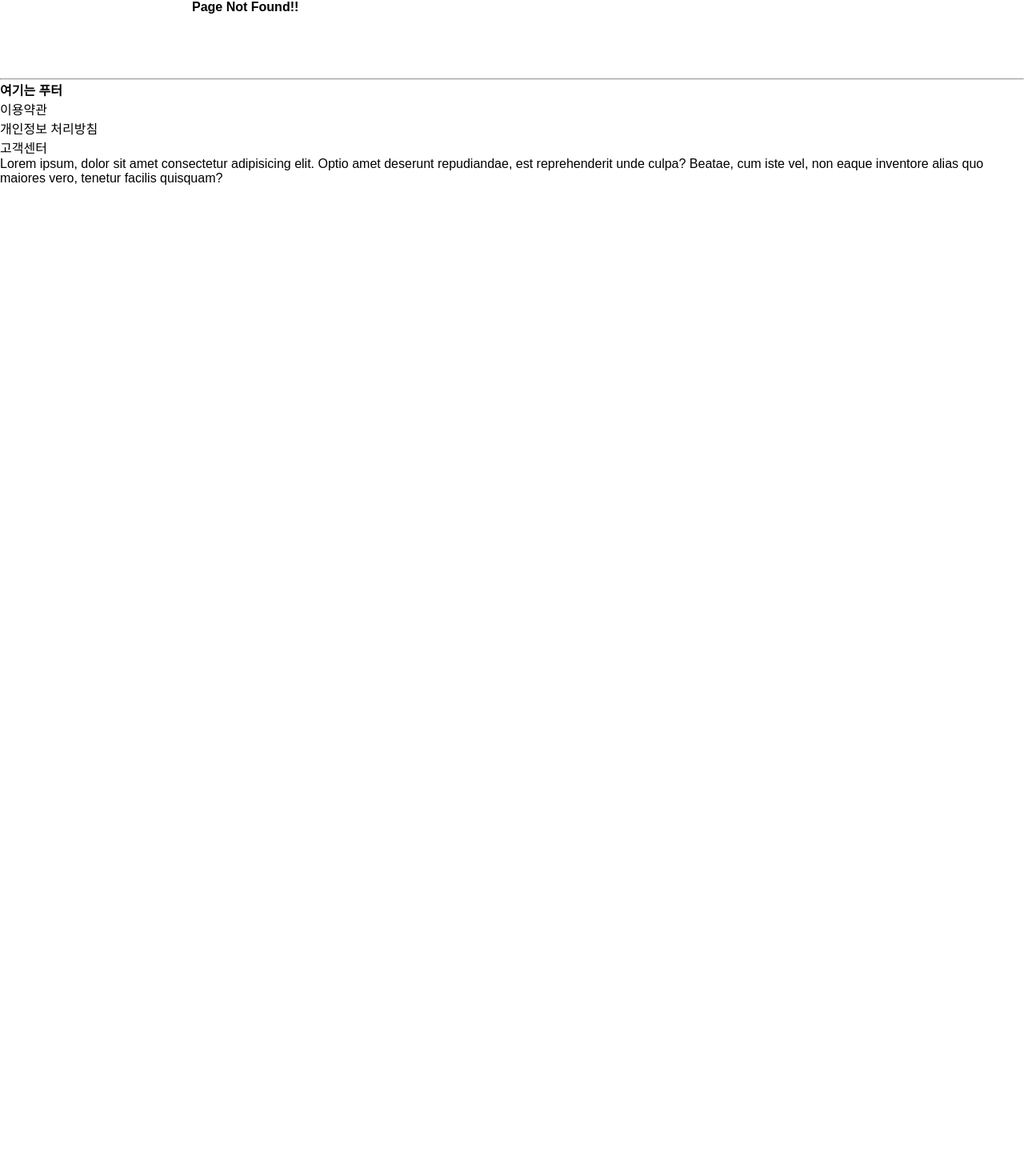
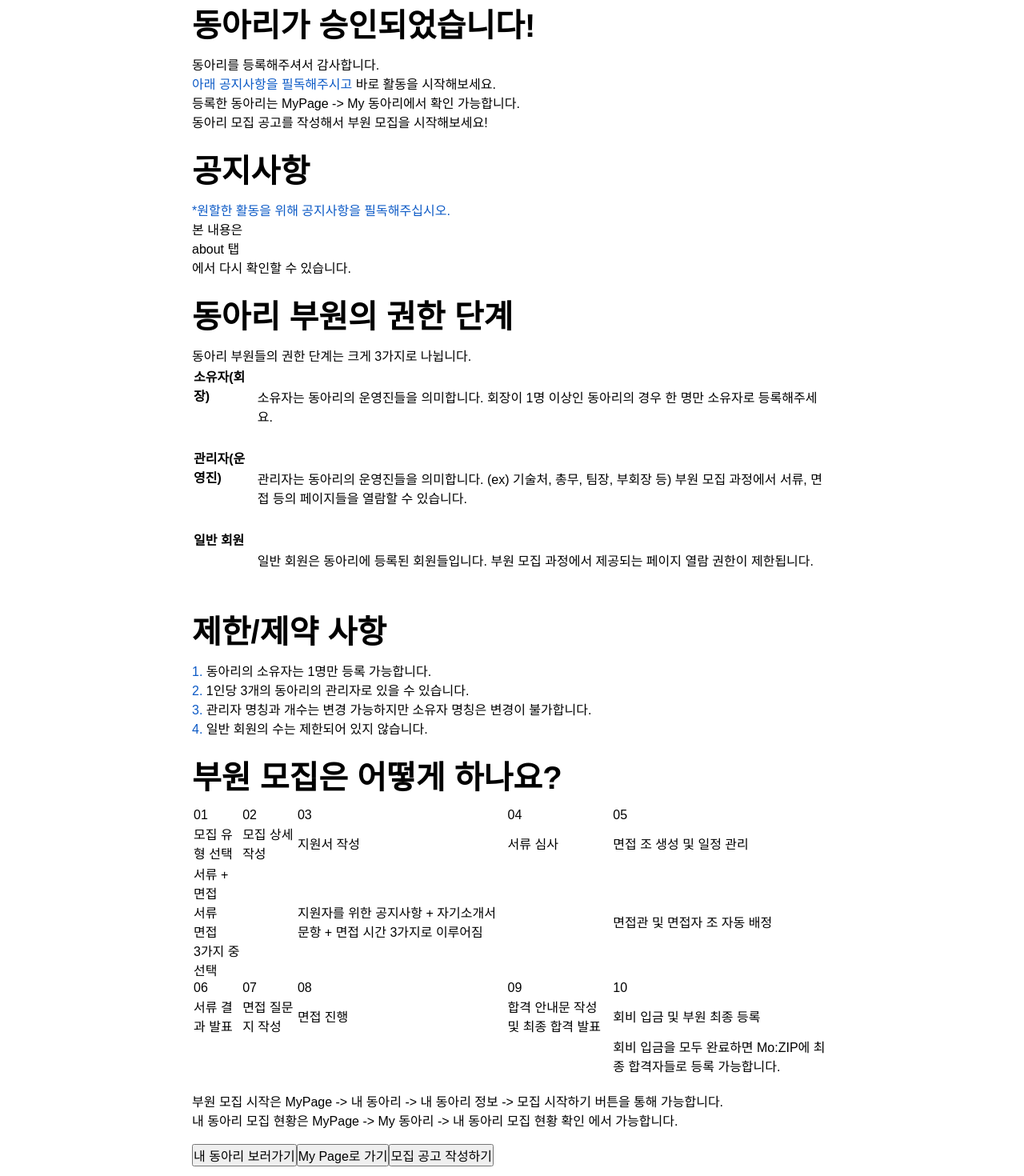
Before and after one commit to Kim-Hyunjo/MoZIP, a React (Create React App) app in the folder front/: page /circle/open/approval in a window 1280 px wide. Shown: the part 282-1752 px from the top of the page at 80% size. Before the commit the page ends 800 px from the top, so only its background shows below. Built offline with nearby package versions, Linux system fonts and the light colour scheme.

Commit message:
feat: Add circle/open/approval(CircleOpenApproval) circle/open/success(CircleOpenSuccess), circle/open/reject(CircleOpenSuccess) Pages

```diff
--- a/front/src/App.tsx
+++ b/front/src/App.tsx
@@ -39,6 +39,9 @@ import detailPage1 from './pages/detailPage1';
 import SelfIntroduction from './pages/SelfIntroduction';
 import myPageNotice from './pages/mypage/myPageNotice';
 import myPageIntroduction from './pages/mypage/myPageIntroduction';
+import CircleOpenSuccess from './pages/circle/CircleOpenSuccess';
+import CircleOpenApproval from './pages/circle/CircleOpenApproval';
+import CircleOpenReject from './pages/circle/CircleOpenReject';
 function App() {
   return (
     <Router>
@@ -72,11 +75,11 @@ function App() {
                 </li>
                 <li>
                   <NavLink exact to="/intro">
-                    Guide
+                    Recruit
                   </NavLink>
                   <ul className="sub">
                     <li>
-                      <NavLink exact to="/">
+                      <NavLink exact to="circle/open">
                         동아리 개설
                       </NavLink>
                     </li>
@@ -122,16 +125,54 @@ function App() {
             <Route exact path="/mypage" component={mypage} />
             <Route exact path="/mypage/edit" component={myPageEdit} />
             <Route exact path="/mypage/status" component={mypageStatus} />
-            <Route exact path="/mypage/introduction" component={SelfIntroduction} />
-            <Route exact path="/about/Use" component ={Use}></Route>
-            <Route exact path="/circle/Open" component ={Open}></Route>
+            <Route
+              exact
+              path="/mypage/introduction"
+              component={SelfIntroduction}
+            />
+            <Route exact path="/about/use" component={Use}></Route>
+            <Route exact path="/circle/open" component={Open}></Route>
+            <Route
+              exact
+              path="/circle/open/success"
+              component={CircleOpenSuccess}
+            ></Route>
+            <Route
+              exact
+              path="/circle/open/approval"
+              component={CircleOpenApproval}
+            ></Route>
+            <Route
+              exact
+              path="/circle/open/reject"
+              component={CircleOpenReject}
+            ></Route>
             <Route exact path="/list" component={List} />
-            <Route exact path="/list/academy/{circleID}/apply/success" component={ListApplySuccess} />
-            <Route exact path="/list/academy/{circleID}/apply/fail" component={ListApplyFail} />
-            <Route exact path="/list/academy/{circleID}/apply" component ={Apply}></Route>
-            <Route exact path="/list/academy/{circleID}/apply2" component ={Apply2}></Route>
-            <Route exact path="/list/academy/{circleID}" component ={CircleDetail}></Route>
-
+            <Route
+              exact
+              path="/list/academy/{circleID}/apply/success"
+              component={ListApplySuccess}
+            />
+            <Route
+              exact
+              path="/list/academy/{circleID}/apply/fail"
+              component={ListApplyFail}
+            />
+            <Route
+              exact
+              path="/list/academy/{circleID}/apply"
+              component={Apply}
+            ></Route>
+            <Route
+              exact
+              path="/list/academy/{circleID}/apply2"
+              component={Apply2}
+            ></Route>
+            <Route
+              exact
+              path="/list/academy/{circleID}"
+              component={CircleDetail}
+            ></Route>
             <Route
               exact
               path="/mypage/introduction"
--- a/front/src/components/IntroductionInfoList.tsx
+++ b/front/src/components/IntroductionInfoList.tsx
@@ -1,23 +1,18 @@
-
 import React, { Component } from 'react';
 import IntroductionInfo from './IntroductionInfo';
 
 class IntroductionInfoList extends Component<any> {
   static defaultProps = {
-    data: []
-  }
+    data: [],
+  };
 
   render() {
-    const  data  = this.props;
-    const list = data.map(
-      (info:any) => (<IntroductionInfoList key={info.id} info={info}/>)
-    );
+    const data = this.props;
+    const list = data.map((info: any) => (
+      <IntroductionInfoList key={info.id} info={info} />
+    ));
 
-    return (
-      <div>
-        {list}
-      </div>
-    );
+    return <div>{list}</div>;
   }
 }
 
--- /dev/null
+++ b/front/src/pages/circle/CircleOpenApproval.tsx
@@ -0,0 +1,178 @@
+import { BrowserRouter as Router, Route, Link } from 'react-router-dom';
+import React, { useState } from 'react';
+
+const CircleOpenApproval = () => {
+  return (
+    <div>
+      <div>
+        <h2>동아리가 승인되었습니다!</h2>
+        <div>동아리를 등록해주셔서 감사합니다.</div>
+        <div>
+          <span>아래 공지사항을 필독해주시고</span> 바로 활동을 시작해보세요.
+        </div>
+        <div>
+          등록한 동아리는 MyPage &#45;&#62; My 동아리에서 확인 가능합니다.
+        </div>
+        <div>동아리 모집 공고를 작성해서 부원 모집을 시작해보세요!</div>
+      </div>
+
+      <br />
+
+      <div>
+        <h2>공지사항</h2>
+        <div>
+          <span>*원할한 활동을 위해 공지사항을 필독해주십시오.</span>
+        </div>
+        <div>
+          본 내용은 <p>about 탭</p>에서 다시 확인할 수 있습니다.
+        </div>
+      </div>
+
+      <br />
+
+      <div>
+        <h2>동아리 부원의 권한 단계</h2>
+        <div>동아리 부원들의 권한 단계는 크게 3가지로 나뉩니다.</div>
+        <table>
+          <tr>
+            <td>
+              <h3>소유자(회장)</h3>
+            </td>
+            <td>
+              소유자는 동아리의 운영진들을 의미합니다. 회장이 1명 이상인
+              동아리의 경우 한 명만 소유자로 등록해주세요.
+            </td>
+          </tr>
+          <tr>
+            <td>
+              <h3>관리자(운영진)</h3>
+            </td>
+            <td>
+              관리자는 동아리의 운영진들을 의미합니다. (ex) 기술처, 총무, 팀장,
+              부회장 등) 부원 모집 과정에서 서류, 면접 등의 페이지들을 열람할 수
+              있습니다.
+            </td>
+          </tr>
+          <tr>
+            <td>
+              <h3>일반 회원</h3>
+            </td>
+            <td>
+              일반 회원은 동아리에 등록된 회원들입니다. 부원 모집 과정에서
+              제공되는 페이지 열람 권한이 제한됩니다.
+            </td>
+          </tr>
+        </table>
+      </div>
+
+      <br />
+
+      <div>
+        <h2>제한/제약 사항</h2>
+        <div>
+          <span>1. </span>동아리의 소유자는 1명만 등록 가능합니다.
+        </div>
+        <div>
+          <span>2. </span>1인당 3개의 동아리의 관리자로 있을 수 있습니다.
+        </div>
+        <div>
+          <span>3. </span>관리자 명칭과 개수는 변경 가능하지만 소유자 명칭은
+          변경이 불가합니다.
+        </div>
+        <div>
+          <span>4. </span>일반 회원의 수는 제한되어 있지 않습니다.
+        </div>
+      </div>
+
+      <br />
+
+      <div>
+        <h2>부원 모집은 어떻게 하나요?</h2>
+        <table>
+          <tr>
+            <td>01</td>
+            <td>02</td>
+            <td>03</td>
+            <td>04</td>
+            <td>05</td>
+          </tr>
+          <tr>
+            <td>모집 유형 선택</td>
+            <td>모집 상세 작성</td>
+            <td>지원서 작성</td>
+            <td>서류 심사</td>
+            <td>면접 조 생성 및 일정 관리</td>
+          </tr>
+          <tr>
+            <td>
+              <div>서류 + 면접</div>
+              <div>서류</div>
+              <div>면접</div>
+              <div>3가지 중 선택</div>
+            </td>
+            <td></td>
+            <td>
+              지원자를 위한 공지사항 + 자기소개서 문항 + 면접 시간 3가지로
+              이루어짐
+            </td>
+            <td></td>
+            <td>면접관 및 면접자 조 자동 배정</td>
+          </tr>
+          <tr>
+            <td>06</td>
+            <td>07</td>
+            <td>08</td>
+            <td>09</td>
+            <td>10</td>
+          </tr>
+          <tr>
+            <td>서류 결과 발표</td>
+            <td>면접 질문지 작성</td>
+            <td>면접 진행</td>
+            <td>합격 안내문 작성 및 최종 합격 발표</td>
+            <td>회비 입금 및 부원 최종 등록</td>
+          </tr>
+          <tr>
+            <td></td>
+            <td></td>
+            <td></td>
+            <td></td>
+            <td>
+              회비 입금을 모두 완료하면 Mo:ZIP에 최종 합격자들로 등록
+              가능합니다.
+            </td>
+          </tr>
+        </table>
+      </div>
+
+      <br />
+
+      <div>
+        <div>
+          부원 모집 시작은 MyPage &#45;&#62; 내 동아리 &#45;&#62; 내 동아리 정보
+          &#45;&#62; 모집 시작하기 버튼을 통해 가능합니다.
+        </div>
+        <div>
+          내 동아리 모집 현황은 MyPage &#45;&#62; My 동아리 &#45;&#62; 내 동아리
+          모집 현황 확인 에서 가능합니다.
+        </div>
+      </div>
+
+      <br />
+
+      <div>
+        <Link to="/mypage">
+          <button>내 동아리 보러가기</button>
+        </Link>
+        <Link to="/mypage">
+          <button>My Page로 가기</button>
+        </Link>
+        <Link to="/mypage">
+          <button>모집 공고 작성하기</button>
+        </Link>
+      </div>
+    </div>
+  );
+};
+
+export default CircleOpenApproval;
--- /dev/null
+++ b/front/src/pages/circle/CircleOpenReject.tsx
@@ -0,0 +1,25 @@
+import { BrowserRouter as Router, Route, Link } from 'react-router-dom';
+import React, { useState } from 'react';
+
+const CircleOpenReject = () => {
+  return (
+    <div>
+      <div>
+        <h2>동아리 승인이 거절되었습니다.</h2>
+        <div>동아리 개설을 신청해주셔서 감사합니다.</div>
+        <div>동아리 승인 거절에 대한 이유는 다음과 같습니다.</div>
+        <div>동아리 모집 공고를 작성해서 부원 모집을 시작해보세요!</div>
+      </div>
+
+      <br />
+
+      <div>
+        <Link to="/mypage">
+          <button>My Page로 가기</button>
+        </Link>
+      </div>
+    </div>
+  );
+};
+
+export default CircleOpenReject;
--- /dev/null
+++ b/front/src/pages/circle/CircleOpenSuccess.tsx
@@ -0,0 +1,19 @@
+import { BrowserRouter as Router, Route, Link } from 'react-router-dom';
+import React, { useState } from 'react';
+
+const CircleOpenSuccess = () => {
+  return (
+    <div>
+      <div>
+        <h1>개설 요청 완료</h1>
+        <div>Mo:ZIP에 동아리 등록을 요청해주셔서 감사합니다.</div>
+        <div>최대한 빠르게 확인한 후, 등록해드리겠습니다.</div>
+      </div>
+      <Link to="/mypage">
+        <button>My Page로 가기</button>
+      </Link>
+    </div>
+  );
+};
+
+export default CircleOpenSuccess;
--- a/front/src/pages/circle/Open.tsx
+++ b/front/src/pages/circle/Open.tsx
@@ -1,16 +1,16 @@
 import React, { useState } from 'react';
+import { Link } from 'react-router-dom';
 import axios from 'axios';
 // import {Typography, Button , Form, message, Input, Icon} from 'antd'
 import Dropzone from 'react-dropzone';
 import './circle.css';
 
 const Open = () => {
-
-    const [name, setname] = useState<string>('')
-    const [shortIntroduction, setshortIntroduction] = useState<string>('')
-    const [date, setdate] = useState<string>('2000-01-01')
-    const [phone, setphone] = useState<string>('')
-    const [introduction, setintroduction] = useState<string>('')
+  const [name, setname] = useState<string>('');
+  const [shortIntroduction, setshortIntroduction] = useState<string>('');
+  const [date, setdate] = useState<string>('2000-01-01');
+  const [phone, setphone] = useState<string>('');
+  const [introduction, setintroduction] = useState<string>('');
 
   const nameChange: any = (e: Event): any => {
     setname((e.currentTarget as any).value);
@@ -160,7 +160,9 @@ const Open = () => {
               <option value="미선택">미선택</option>
             </select>
           </div>
-          <button type="submit">제출</button>
+          <Link to="/circle/open/success">
+            <button type="submit">제출</button>
+          </Link>
         </form>
       </div>
     </div>
--- a/front/src/pages/mypage/myPageEdit.tsx
+++ b/front/src/pages/mypage/myPageEdit.tsx
@@ -1,66 +1,126 @@
-import { BrowserRouter as Router, Route,Link } from 'react-router-dom';
-import React, {  useState } from "react";
-import "./namecard.css";
+import { BrowserRouter as Router, Route, Link } from 'react-router-dom';
+import React, { useState } from 'react';
+import './namecard.css';
 
 const myPageEdit = () => {
-  const personalInfo = {name: "최우영", sort:"직장인", school:"테이브대학교", major:"서핑학과", grade:"3", state:"재학", birth: "2020.11.07", phoneNum: "010-0000-0000", email: "tave@naver.com", address:"서울시 강남구"};
-  const personalApplyHistory = [{name: "~내가 지원한 동아리~", introduction:"~동아리의 상세설명~"},{name: "~내가 지원한 동아리2~", introduction:"~동아리의 상세설명2~"}]
-  return(
+  const personalInfo = {
+    name: '최우영',
+    sort: '직장인',
+    school: '테이브대학교',
+    major: '서핑학과',
+    grade: '3',
+    state: '재학',
+    birth: '2020.11.07',
+    phoneNum: '010-0000-0000',
+    email: 'tave@naver.com',
+    address: '서울시 강남구',
+  };
+  const personalApplyHistory = [
+    { name: '~내가 지원한 동아리~', introduction: '~동아리의 상세설명~' },
+    { name: '~내가 지원한 동아리2~', introduction: '~동아리의 상세설명2~' },
+  ];
+  return (
     <div>
       <h2>개인정보 수정</h2>
       <div className="warning"></div>
       <div className="wrapper">
         <div className="big_namecard">
-                <div>
-                    {/* 사진추가부분 */}
-                </div>
+          <div>{/* 사진추가부분 */}</div>
           <div className="right_side">
-                    <form  noValidate>
+            <form noValidate>
               <div className="이름">
                 <label htmlFor="firstName">이름:</label>
-                            <input type="text" className="mypageEdit" value={personalInfo.name} placeholder="이름" name= "name" />
+                <input
+                  type="text"
+                  className="mypageEdit"
+                  value={personalInfo.name}
+                  placeholder="이름"
+                  name="name"
+                />
               </div>
               <div className="분류">
                 <label htmlFor="분류">분류:</label>
-                            <input type="text" className="mypageEdit" placeholder="분류" name= "name" />
+                <input
+                  type="text"
+                  className="mypageEdit"
+                  placeholder="분류"
+                  name="name"
+                />
               </div>
               <div className="학교">
                 <label htmlFor="학교">학교:</label>
-                            <input type="text" className="mypageEdit" placeholder="학교" name= "name" />
+                <input
+                  type="text"
+                  className="mypageEdit"
+                  placeholder="학교"
+                  name="name"
+                />
               </div>
               <div className="전공">
                 <label htmlFor="전공">전공:</label>
-                            <input type="text" className="mypageEdit" placeholder="전공" name= "name" />
+                <input
+                  type="text"
+                  className="mypageEdit"
+                  placeholder="전공"
+                  name="name"
+                />
               </div>
               <div className="학년">
                 <label htmlFor="학년">학년:</label>
-                            <input type="text" className="mypageEdit" placeholder="학년" name= "name" />
+                <input
+                  type="text"
+                  className="mypageEdit"
+                  placeholder="학년"
+                  name="name"
+                />
               </div>
               <div className="생년월일">
                 <label htmlFor="생년월일">생년월일:</label>
-                            <input type="text" className="mypageEdit" placeholder="생년월일" name= "name" />
+                <input
+                  type="text"
+                  className="mypageEdit"
+                  placeholder="생년월일"
+                  name="name"
+                />
               </div>
               <div className="전화번호">
                 <label htmlFor="firstName">전화번호:</label>
-                            <input type="text" className="mypageEdit" placeholder="전화번호" name= "name" />
+                <input
+                  type="text"
+                  className="mypageEdit"
+                  placeholder="전화번호"
+                  name="name"
+                />
               </div>
               <div className="이메일">
                 <label htmlFor="이메일">이메일:</label>
-                            <input type="text" className="mypageEdit" placeholder="이메일" name= "name" />
+                <input
+                  type="text"
+                  className="mypageEdit"
+                  placeholder="이메일"
+                  name="name"
+                />
               </div>
               <div className="거주지">
                 <label htmlFor="거주지">거주 지역:</label>
-                            <input type="text" className="mypageEdit" placeholder="거주지" name= "name" />
+                <input
+                  type="text"
+                  className="mypageEdit"
+                  placeholder="거주지"
+                  name="name"
+                />
               </div>
             </form>
           </div>
         </div>
-            <div className = "mypageEditButton">
-                <Link to="/mypage"><button id="button3">완료</button></Link>
+        <div className="mypageEditButton">
+          <Link to="/mypage">
+            <button id="button3">완료</button>
+          </Link>
         </div>
       </div>
     </div>
-  )
-}
+  );
+};
 
-export default myPageEdit
+export default myPageEdit;
```
Lines whose indentation alone changed are shown as unchanged.
